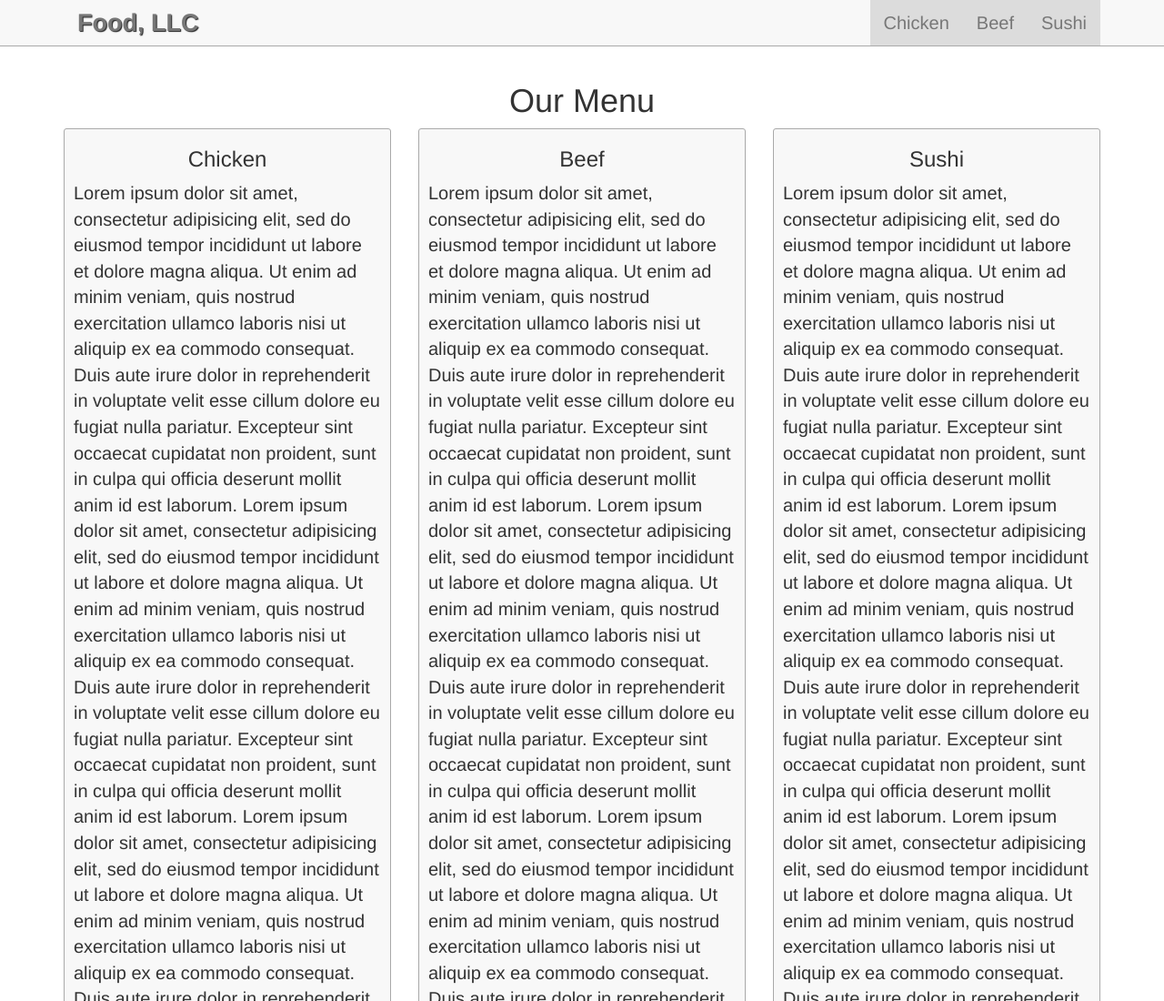
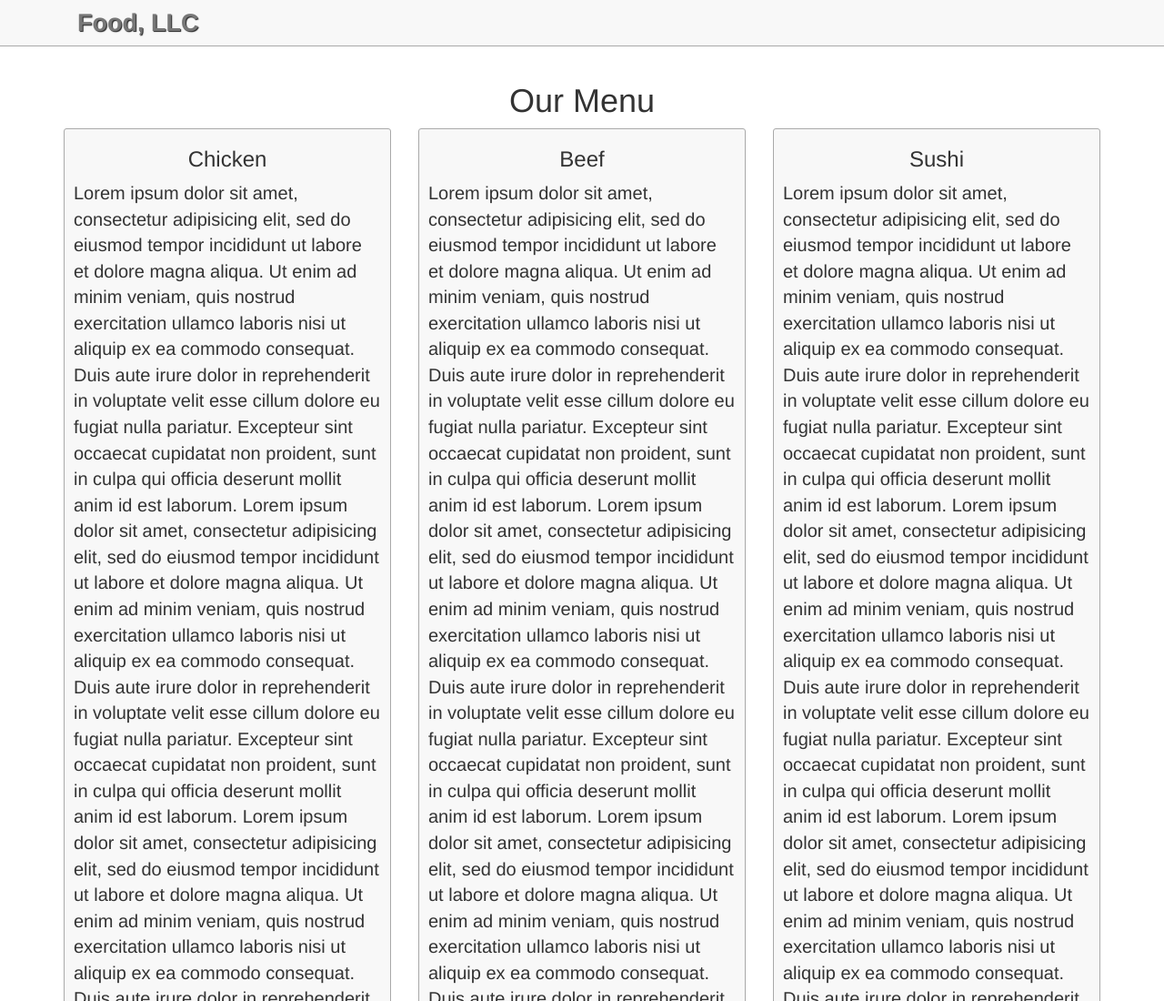
Before and after one commit to sendmenas/wee_3, a plain HTML site: page assignment/module3_assignment.html in a window 1280 px wide. Shown: the top 1100 px of the page at 91% size. Drawn offline with Linux system fonts and the light colour scheme.

Commit message:
Wee3_assignment.v3

```diff
--- a/assignment/module3_assignment.html
+++ b/assignment/module3_assignment.html
@@ -29,11 +29,11 @@
 
 					<div id="collapsable-nav" class="collapse navbar-collapse">
 						<ul id="nav-list" class="nav navbar-nav navbar-right">
-							<li class="text-center" class="visible-xs"><a href="#chicken">chicken</a></li>
+							<li class="visible-xs"><a class="text-center" href="#chicken">chicken</a></li>
 							<hr class="visible-xs">
-							<li class="text-center" class="visible-xs"><a href="#beef">beef</a></li>
+							<li class="visible-xs"><a class="text-center" href="#beef">beef</a></li>
 							<hr class="visible-xs">
-							<li class="text-center" class="visible-xs"><a href="#sushi">sushi</a></li>
+							<li class="visible-xs"><a class="text-center" href="#sushi">sushi</a></li>
 						</ul><!-- #nav-list -->
 					</div><!-- .collapse .navbar-collapse -->
 				</div>
```
